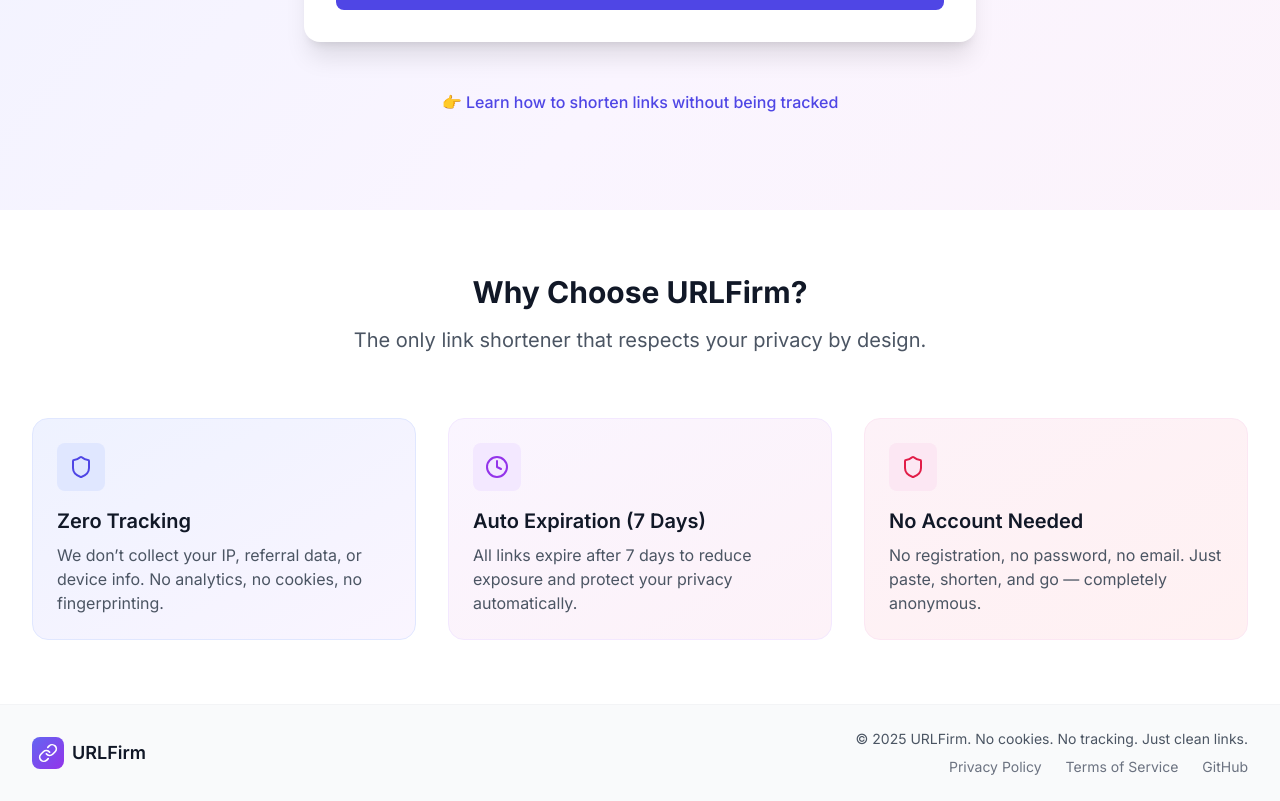
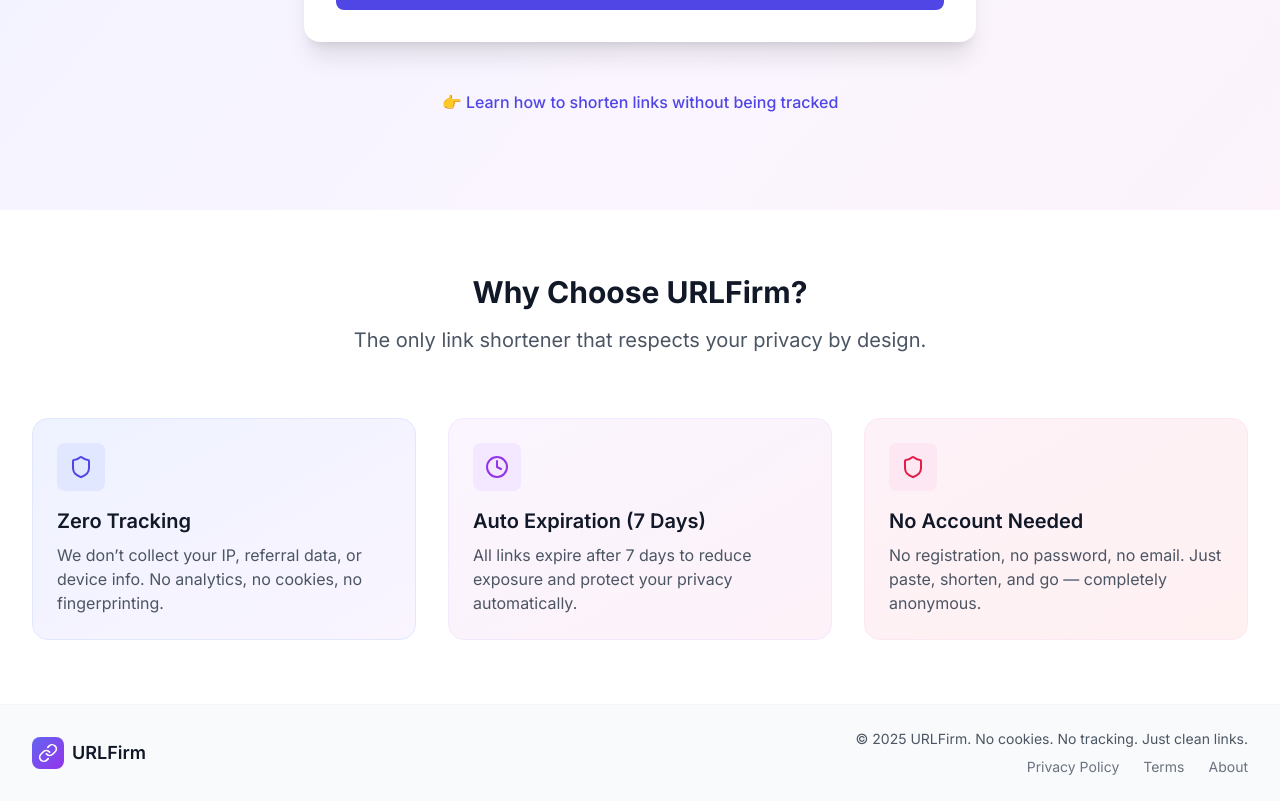
Before and after one commit to Sacratonis/urlfirm, a Next.js app: page / in a window 1280 px wide. Shown: the part 694-1495 px from the top of the page. Built offline with nearby package versions, Linux system fonts and the light colour scheme.

Commit message:
feat: remove GitHub, add About link to footer

```diff
--- a/components/Footer.js
+++ b/components/Footer.js
@@ -31,16 +31,14 @@
                 href="/terms"
                 className="text-gray-500 hover:text-indigo-600 text-sm transition-colors"
               >
-                Terms of Service
+                Terms
               </Link>
-              <a
-                href="https://github.com/your-username/urlfirm"
-                target="_blank"
-                rel="noopener noreferrer"
+              <Link
+                href="/about"
                 className="text-gray-500 hover:text-indigo-600 text-sm transition-colors"
               >
-                GitHub
-              </a>
+                About
+              </Link>
             </div>
           </div>
         </div>
```
